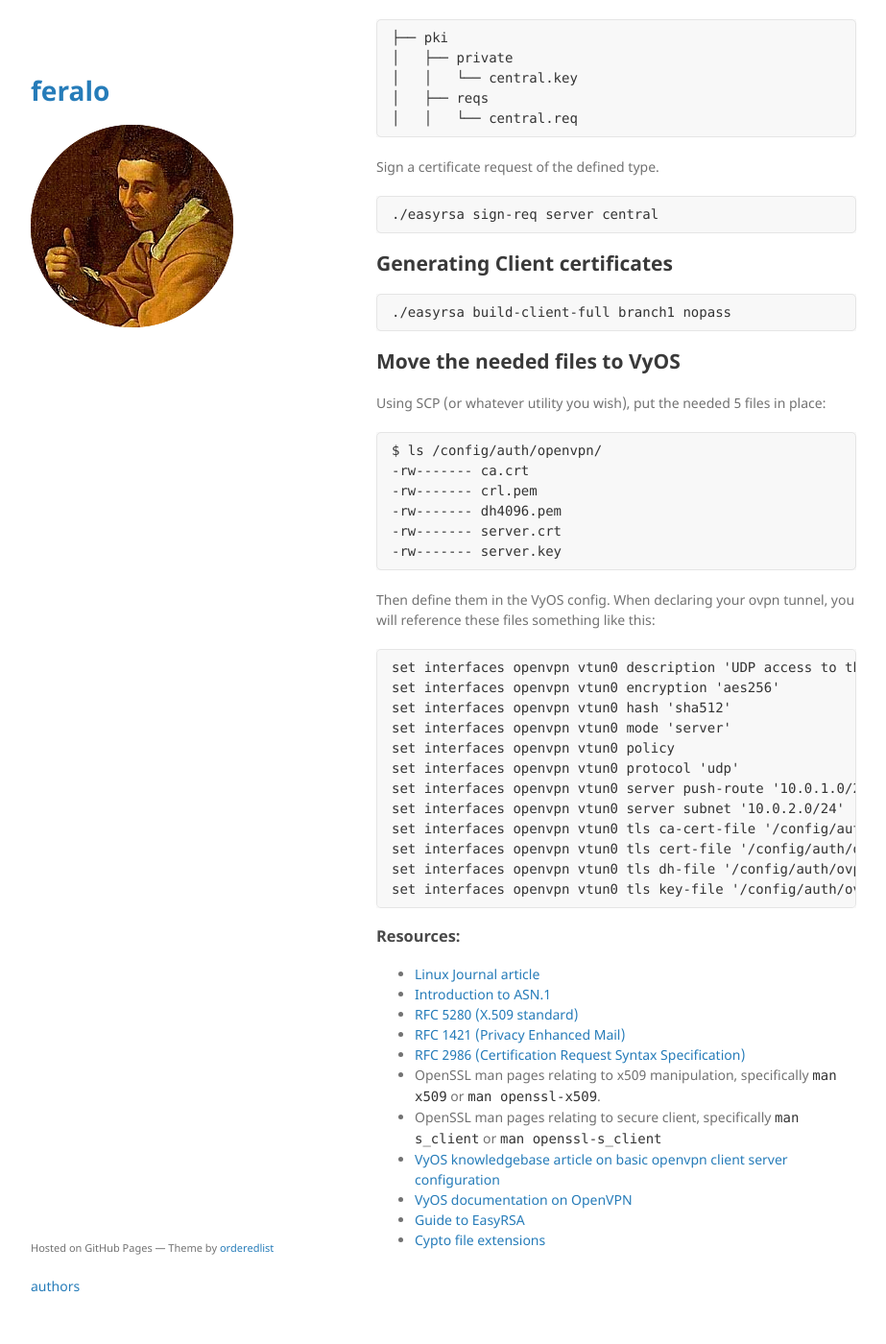
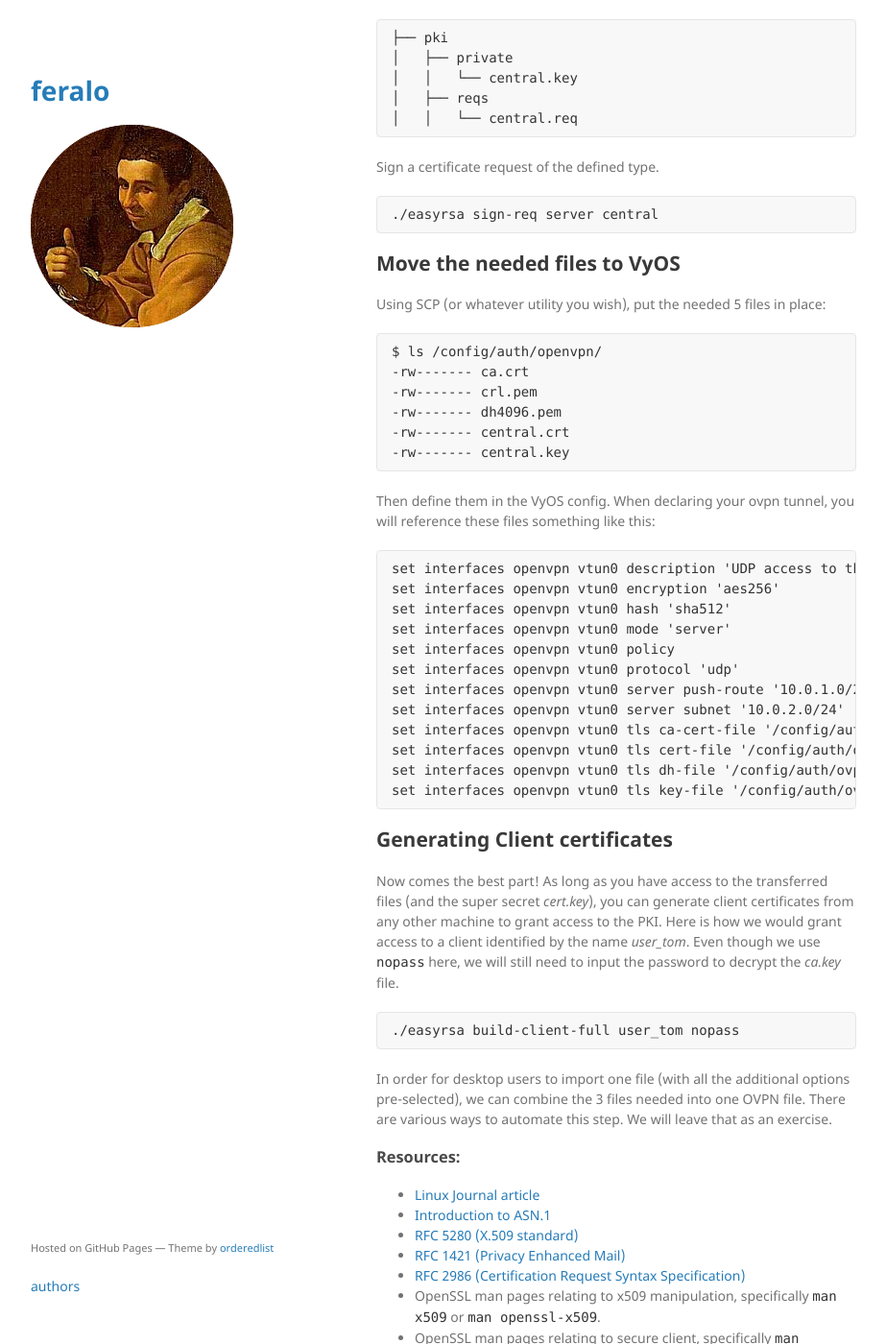
Before and after one commit to noah-de/minima-modified, a Jekyll site: the page built from _notes/2021-03-30-pki.md, in a window 1280 px wide and 1400 px high, scrolled down 2489 px. Shown: the whole window at 96% size, without its empty margins (178-1101 px from the left). Built offline with Jekyll 4.4.1, drawn with Linux system fonts in a browser that asks for light colours; before the commit the page ends 3861 px from its top, so only the background shows below that.

Commit message:
Generate client certificates

````diff
--- a/_notes/2021-03-30-pki.md
+++ b/_notes/2021-03-30-pki.md
@@ -91,10 +91,6 @@ Sign a certificate request of the defined type.
 
     ./easyrsa sign-req server central
 
-## Generating Client certificates
-
-    ./easyrsa build-client-full branch1 nopass
-
 
 ## Move the needed files to VyOS
 Using SCP (or whatever utility you wish), put the needed 5 files in place:
@@ -104,8 +100,8 @@ $ ls /config/auth/openvpn/
 -rw------- ca.crt
 -rw------- crl.pem
 -rw------- dh4096.pem
--rw------- server.crt
--rw------- server.key
+-rw------- central.crt
+-rw------- central.key
 ```
 
 Then define them in the VyOS config. When declaring your ovpn tunnel, you will reference these files something like this:
@@ -122,8 +118,17 @@ set interfaces openvpn vtun0 server subnet '10.0.2.0/24'
 set interfaces openvpn vtun0 tls ca-cert-file '/config/auth/ovpn/ca.crt'
 set interfaces openvpn vtun0 tls cert-file '/config/auth/ovpn/central.crt'
 set interfaces openvpn vtun0 tls dh-file '/config/auth/ovpn/dh4096.pem'
-set interfaces openvpn vtun0 tls key-file '/config/auth/ovpn/dentral.key'
+set interfaces openvpn vtun0 tls key-file '/config/auth/ovpn/central.key'
 ```
+
+
+## Generating Client certificates
+
+Now comes the best part! As long as you have access to the transferred files (and the super secret _cert.key_), you can generate client certificates from any other machine to grant access to the PKI. Here is how we would grant access to a client identified by the name _user_tom_. Even though we use `nopass` here, we will still need to input the password to decrypt the _ca.key_ file.
+
+    ./easyrsa build-client-full user_tom nopass
+
+In order for desktop users to import one file (with all the additional options pre-selected), we can combine the 3 files needed into one OVPN file. There are various ways to automate this step. We will leave that as an exercise.
 
 ### Resources:
 
````
